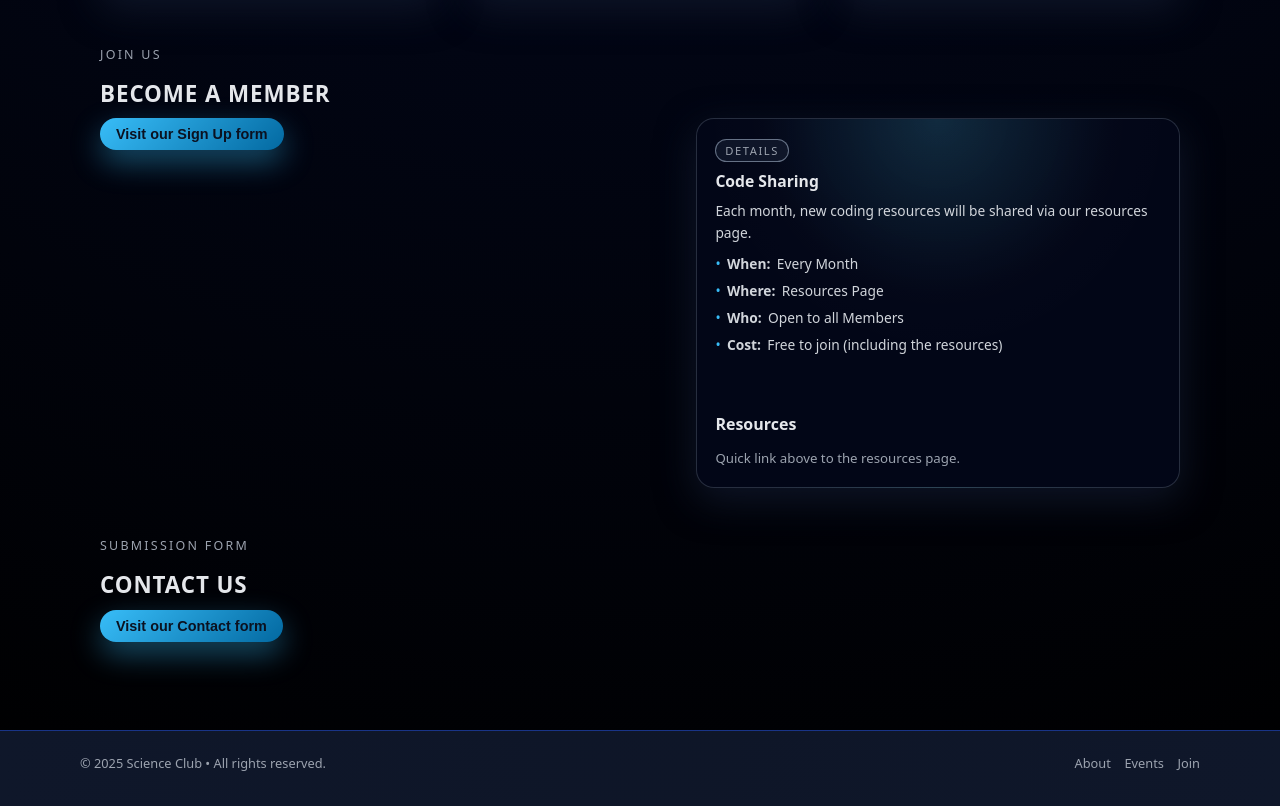
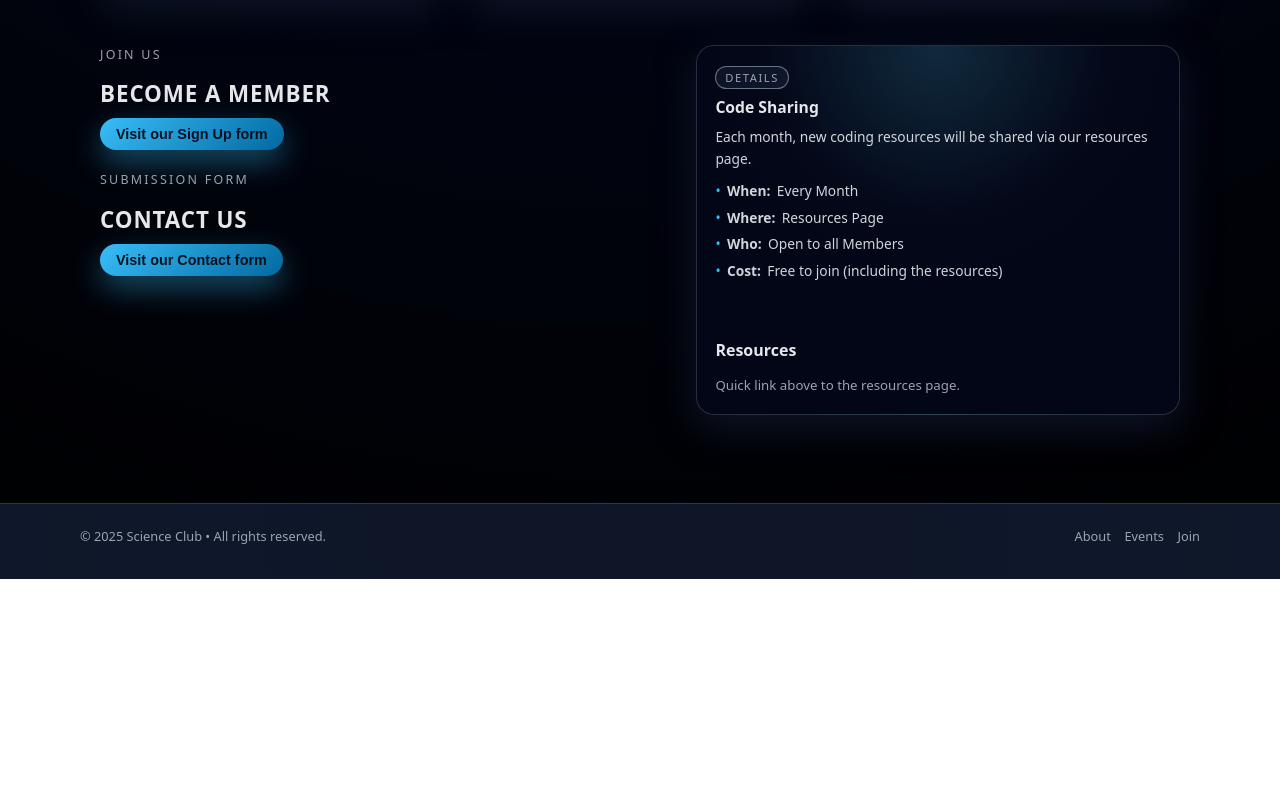
Before and after one commit to csenkbeil/science-club, a plain HTML site: page index.html in a window 1280 px wide. Shown: the part 955-1761 px from the top of the page. After the commit the page ends 1534 px from the top, so only its background shows below. Drawn offline with Linux system fonts and the light colour scheme.

Commit message:
Refactor join section to consolidate membership and contact forms

```diff
--- a/index.html
+++ b/index.html
@@ -860,16 +860,23 @@
 
     <!-- Join -->
     <section id="join">
-      <div class="section-pill">Join us</div>
-      <h2 class="section-heading">Become a member</h2>
 
       <div class="join-grid">
         <div>
+          <div class="section-pill">Join us</div>
+          <h2 class="section-heading">Become a member</h2>
 
          <a href="https://docs.google.com/forms/d/e/1FAIpQLScCLG6rj3ZWdvuBHc2OFz-hiFmS5Cuxv2uiJCLhzm-Pr19FbA/viewform?usp=header" target="_blank"> <button class="btn-primary">
               Visit our Sign Up form
             </button></a>
+
+            <div class="section-pill" style="margin-top:20px">Submission Form</div>
+      <h2 class="section-heading">Contact Us</h2>
+        <a href="https://docs.google.com/forms/d/e/1FAIpQLScIwan-RzWWNpTCHUobweqihYjCUojmmzq2bEmPb8N0GJwadw/viewform?usp=header" target="_blank"> <button class="btn-primary">
+              Visit our Contact form
+            </button></a>
         </div>
+
 
         <div class="card" style="background: radial-gradient(circle at top, var(--accent-soft), #020617 40%);">
           <div class="badge">Details</div>
@@ -895,20 +902,7 @@
       </div>
     </section>
 
-        <!-- Contact Us -->
-    <section id="contact-us">
-      <div class="section-pill">Submission Form</div>
-      <h2 class="section-heading">Contact Us</h2>
 
-      <div class="join-grid">
-
-        <a href="https://docs.google.com/forms/d/e/1FAIpQLScIwan-RzWWNpTCHUobweqihYjCUojmmzq2bEmPb8N0GJwadw/viewform?usp=header" target="_blank"> <button class="btn-primary">
-              Visit our Contact form
-            </button></a>
-
-
-      </div>
-    </section>
   </main>
 
   <footer>
```
